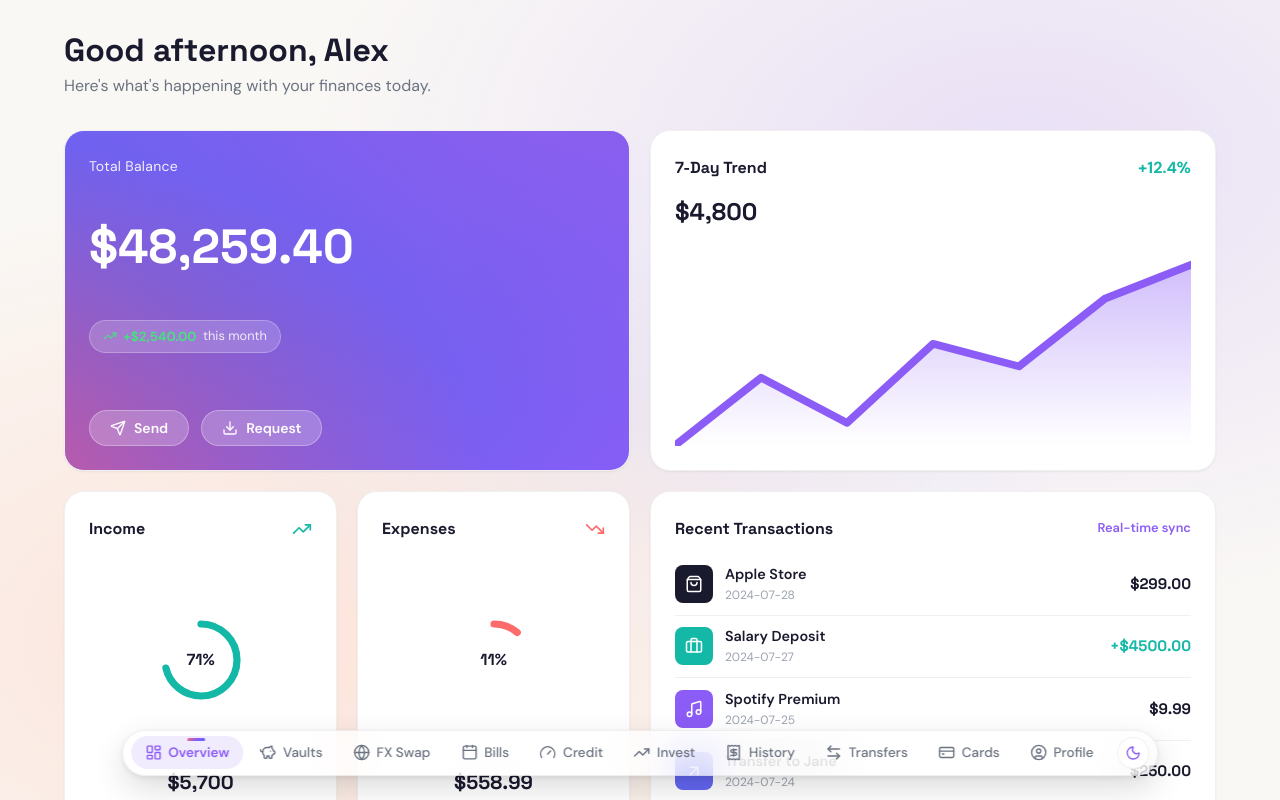
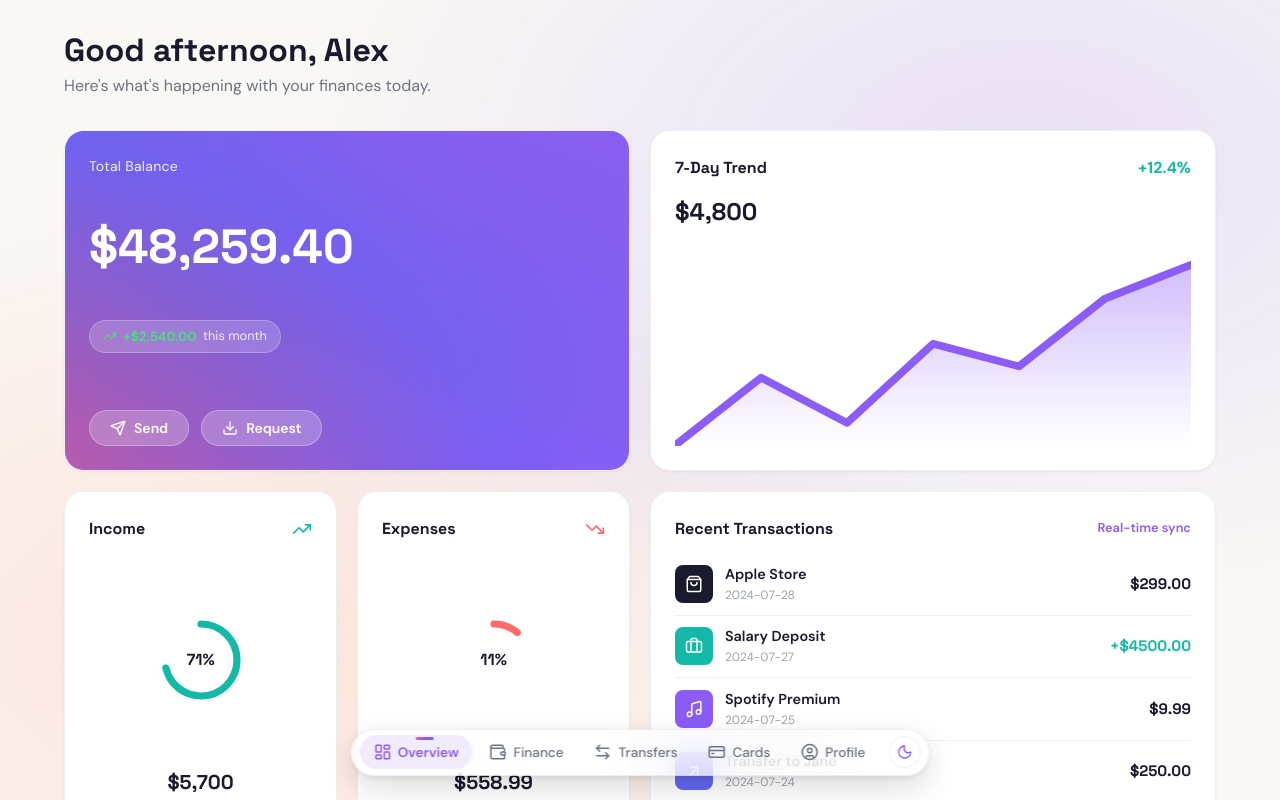
Before and after one commit to FinnSkers/NEXUSbanking, a React (Vite) app: page / in a window 1280 px wide. Shown: the top 800 px of the page. Built offline with nearby package versions, Linux system fonts and the light colour scheme.

Commit message:
refactor: streamline floating bottom navbar to 5 core tabs and group financial tools into FinanceHub

```diff
--- a/src/App.jsx
+++ b/src/App.jsx
@@ -4,11 +4,7 @@ import { ThemeProvider } from './context/ThemeContext';
 import { ToastProvider } from './context/ToastContext';
 import NavBar from './components/NavBar';
 import BentoGrid from './components/BentoGrid';
-import VaultsPage from './components/VaultsPage';
-import MultiCurrencyPage from './components/MultiCurrencyPage';
-import BillsPage from './components/BillsPage';
-import CreditPage from './components/CreditPage';
-import InvestPage from './components/InvestPage';
+import FinanceHub from './components/FinanceHub';
 import TransactionsPage from './components/TransactionsPage';
 import TransferView from './components/TransferView';
 import CreditCard3D from './components/CreditCard3D';
@@ -66,34 +62,10 @@ const AppContent = () => {
             <BentoGrid />
           </div>
         );
-      case 'vaults':
+      case 'finance':
         return (
-          <div className="tab-content" key="vaults">
-            <VaultsPage />
-          </div>
-        );
-      case 'fx':
-        return (
-          <div className="tab-content" key="fx">
-            <MultiCurrencyPage />
-          </div>
-        );
-      case 'bills':
-        return (
-          <div className="tab-content" key="bills">
-            <BillsPage />
-          </div>
-        );
-      case 'credit':
-        return (
-          <div className="tab-content" key="credit">
-            <CreditPage />
-          </div>
-        );
-      case 'invest':
-        return (
-          <div className="tab-content" key="invest">
-            <InvestPage />
+          <div className="tab-content" key="finance">
+            <FinanceHub />
           </div>
         );
       case 'transactions':
--- /dev/null
+++ b/src/components/FinanceHub.jsx
@@ -0,0 +1,73 @@
+import React, { useState } from 'react';
+import { PiggyBank, Globe, Calendar, Gauge, TrendingUp } from 'lucide-react';
+import VaultsPage from './VaultsPage';
+import MultiCurrencyPage from './MultiCurrencyPage';
+import BillsPage from './BillsPage';
+import CreditPage from './CreditPage';
+import InvestPage from './InvestPage';
+
+const FinanceHub = () => {
+  const [subTab, setSubTab] = useState('vaults');
+
+  const subTabs = [
+    { id: 'vaults', label: 'Vaults', icon: PiggyBank },
+    { id: 'fx', label: 'FX Swap', icon: Globe },
+    { id: 'bills', label: 'Bills', icon: Calendar },
+    { id: 'credit', label: 'Credit & Loans', icon: Gauge },
+    { id: 'invest', label: 'Invest & Crypto', icon: TrendingUp },
+  ];
+
+  return (
+    <div>
+      {/* Sub-tab segmented pill bar */}
+      <div style={{ display: 'flex', justifyContent: 'center', marginBottom: '2rem' }}>
+        <div style={{
+          display: 'inline-flex',
+          gap: '0.3rem',
+          background: 'var(--bg-card)',
+          padding: '0.35rem',
+          borderRadius: 'var(--radius-full)',
+          border: '1px solid var(--border-light)',
+          boxShadow: 'var(--shadow-sm)'
+        }}>
+          {subTabs.map(tab => {
+            const Icon = tab.icon;
+            const isActive = subTab === tab.id;
+            return (
+              <button
+                key={tab.id}
+                onClick={() => setSubTab(tab.id)}
+                style={{
+                  display: 'flex',
+                  alignItems: 'center',
+                  gap: '0.4rem',
+                  padding: '0.5rem 1rem',
+                  borderRadius: 'var(--radius-full)',
+                  fontSize: '0.85rem',
+                  fontWeight: isActive ? '700' : '500',
+                  color: isActive ? 'white' : 'var(--text-secondary)',
+                  background: isActive ? 'var(--gradient-primary)' : 'transparent',
+                  border: 'none',
+                  cursor: 'pointer',
+                  transition: 'all var(--transition-fast)'
+                }}
+              >
+                <Icon size={16} />
+                <span>{tab.label}</span>
+              </button>
+            );
+          })}
+        </div>
+      </div>
+
+      {/* Render selected financial tool */}
+      {subTab === 'vaults' && <VaultsPage />}
+      {subTab === 'fx' && <MultiCurrencyPage />}
+      {subTab === 'bills' && <BillsPage />}
+      {subTab === 'credit' && <CreditPage />}
+      {subTab === 'invest' && <InvestPage />}
+    </div>
+  );
+};
+
+export default FinanceHub;
--- a/src/components/NavBar.jsx
+++ b/src/components/NavBar.jsx
@@ -1,12 +1,7 @@
 import React from 'react';
 import {
   LayoutDashboard,
-  PiggyBank,
-  Globe,
-  Calendar,
-  Gauge,
-  TrendingUp,
-  Receipt,
+  Wallet,
   ArrowLeftRight,
   CreditCard,
   UserCircle,
@@ -21,12 +16,7 @@ const NavBar = ({ activeTab, onTabChange }) => {
 
   const tabs = [
     { id: 'overview', label: 'Overview', icon: LayoutDashboard },
-    { id: 'vaults', label: 'Vaults', icon: PiggyBank },
-    { id: 'fx', label: 'FX Swap', icon: Globe },
-    { id: 'bills', label: 'Bills', icon: Calendar },
-    { id: 'credit', label: 'Credit', icon: Gauge },
-    { id: 'invest', label: 'Invest', icon: TrendingUp },
-    { id: 'transactions', label: 'History', icon: Receipt },
+    { id: 'finance', label: 'Finance', icon: Wallet },
     { id: 'transfers', label: 'Transfers', icon: ArrowLeftRight },
     { id: 'cards', label: 'Cards', icon: CreditCard },
     { id: 'profile', label: 'Profile', icon: UserCircle },
@@ -42,10 +32,10 @@ const NavBar = ({ activeTab, onTabChange }) => {
               key={tab.id}
               className={`nav-tab ${activeTab === tab.id ? 'active' : ''}`}
               onClick={() => onTabChange(tab.id)}
-              style={{ animationDelay: `${index * 0.03}s` }}
+              style={{ animationDelay: `${index * 0.04}s` }}
               title={tab.label}
             >
-              <Icon size={17} />
+              <Icon size={18} />
               <span>{tab.label}</span>
             </button>
           );
```
